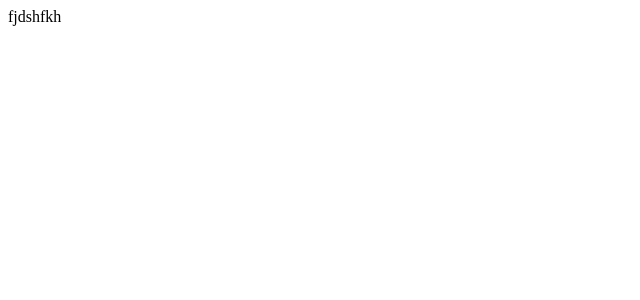
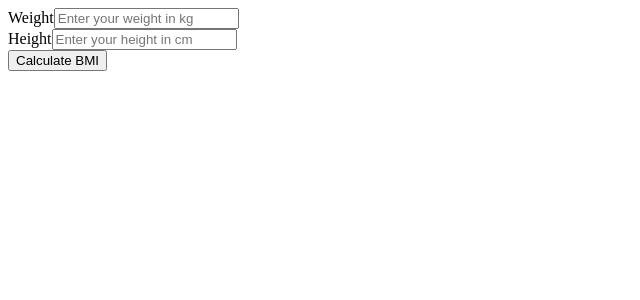
Before and after one commit to lemokami/BMI-Calculator, a React (Create React App) app: page / in a window 1280 px wide. Shown: the top 300 px of the page, without its empty margins (0-640 px from the left). Built offline with nearby package versions, Linux system fonts and the light colour scheme.

Commit message:
basic html work partially complete

```diff
--- a/src/App.tsx
+++ b/src/App.tsx
@@ -1,8 +1,32 @@
-import React from 'react';
+import React, { useState } from 'react';
+import Button from './Components/Button';
+import DataField from './Components/DataField';
 
 function App() {
+  const [height, setHeight] = useState<string>('');
+  const [weight, setWeight] = useState<string>('');
+
+  const generateBmi = () => {
+    console.log(height, weight);
+  };
   return (
-    <div className="some">fjdshfkh</div>
+    <div className='app'>
+      <form className='form'>
+        <DataField
+          labelName='Weight'
+          placeHolder='Enter your weight in kg'
+          changeFunc={setWeight}
+          type='number'
+        />
+        <DataField
+          labelName='Height'
+          placeHolder='Enter your height in cm'
+          changeFunc={setHeight}
+          type='number'
+        />
+      </form>
+      <Button type='submit' value='Calculate BMI' clickFunc={generateBmi} />
+    </div>
   );
 }
 
--- /dev/null
+++ b/src/Components/Button.tsx
@@ -0,0 +1,17 @@
+import React from 'react';
+
+interface Buttonprops {
+  type?: 'button' | 'submit' | 'reset' | undefined;
+  value?: string | null;
+  clickFunc?: () => void;
+}
+
+const Button = ({ type, value, clickFunc }: Buttonprops) => {
+  return (
+    <button type={type || 'button'} onClick={clickFunc}>
+      {value || 'Enter'}
+    </button>
+  );
+};
+
+export default Button;
--- /dev/null
+++ b/src/Components/DataField.tsx
@@ -0,0 +1,25 @@
+import React from 'react';
+
+interface FieldData {
+  labelName: string;
+  placeHolder: string | undefined;
+  type: string | undefined;
+  changeFunc: React.Dispatch<React.SetStateAction<string>>;
+}
+
+const DataField = ({ labelName, placeHolder, changeFunc, type }: FieldData) => {
+  return (
+    <div>
+      <label htmlFor={labelName}>{labelName}</label>
+      <input
+        type={type || 'text'}
+        placeholder={placeHolder}
+        id={labelName}
+        onChange={(e) => changeFunc(e.target.value)}
+        required
+      />
+    </div>
+  );
+};
+
+export default DataField;
```
